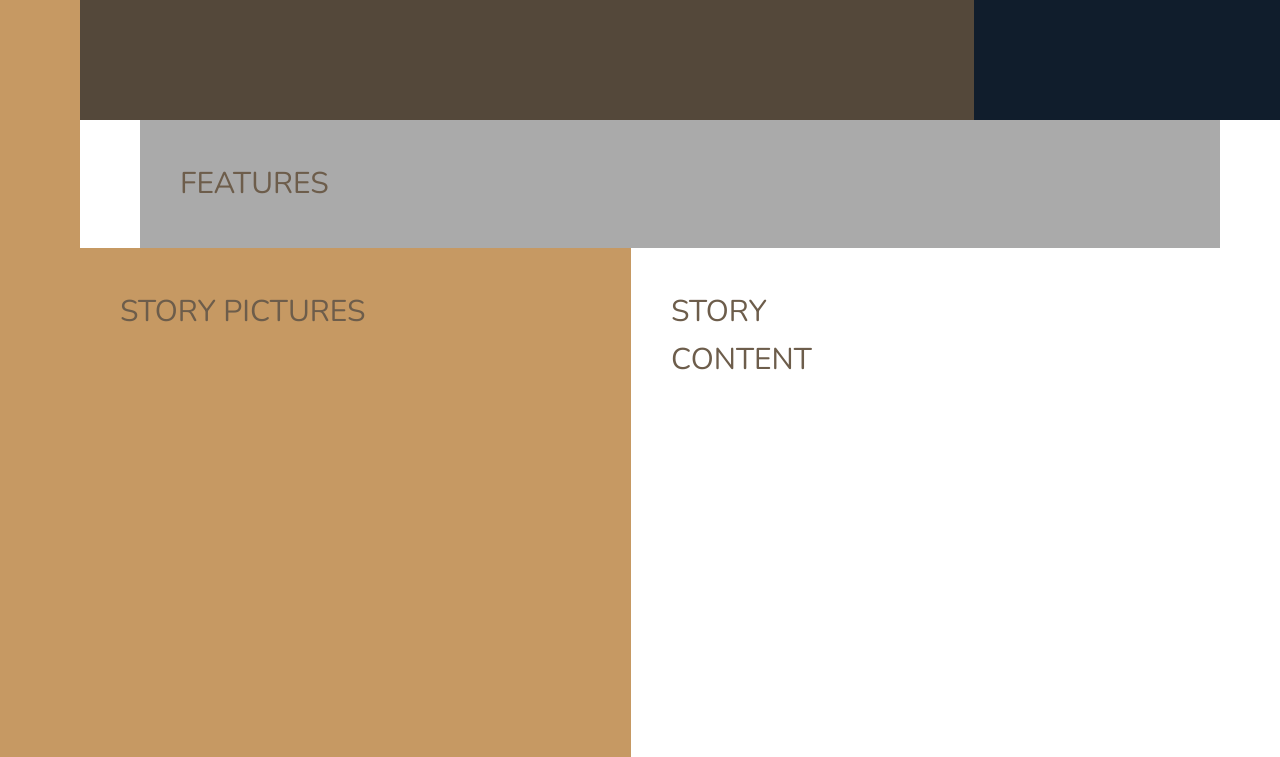
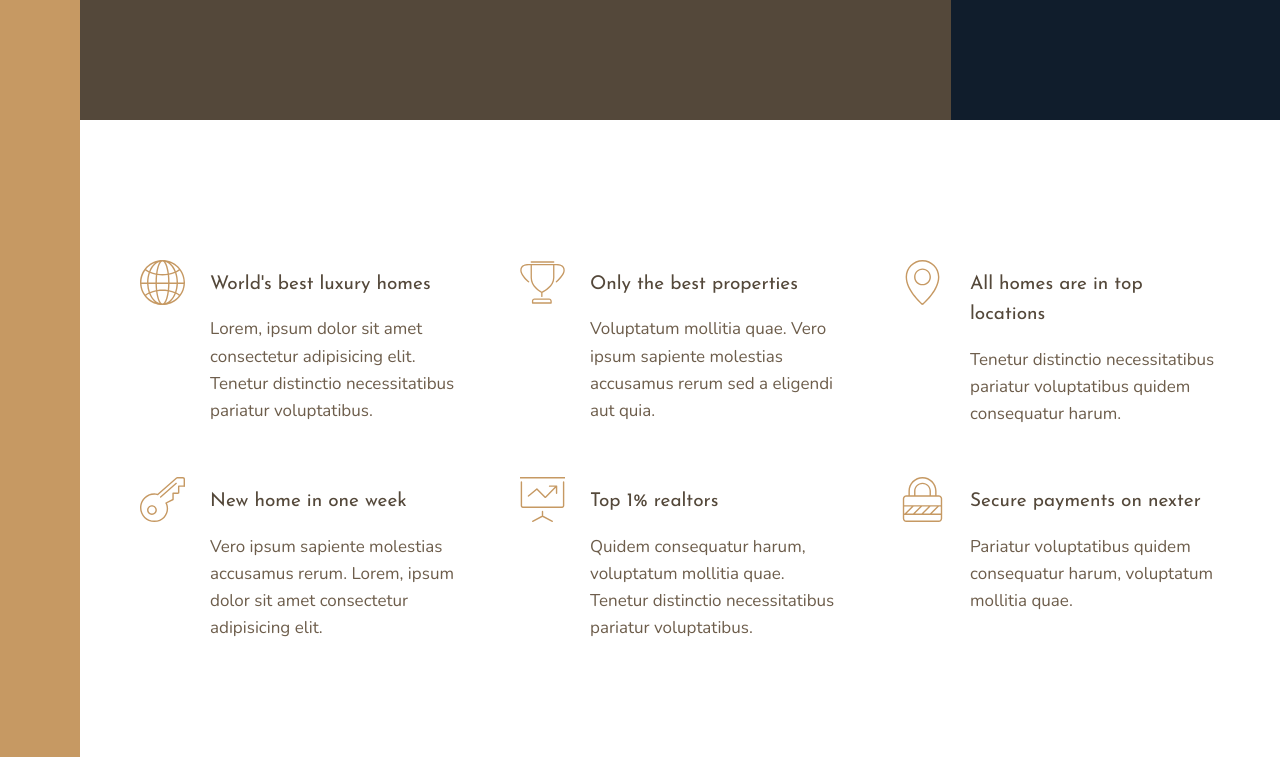
Before and after one commit to MerjenWeb/nexter_css_sass_course, a website: page index.html in a window 1280 px wide. Shown: the part 520-1277 px from the top of the page. Drawn offline with nearby package versions, Linux system fonts and the light colour scheme.

Commit message:
Built the features section (nested grid, responsive component w/o media queries)

```diff
--- a/index.html
+++ b/index.html
@@ -27,7 +27,54 @@
     </div>
 
     <section class="features">
-      FEATURES
+      <div class="feature">
+        <svg class="feature__icon">
+          <use xlink:href="img/sprite.svg#icon-global"></use>
+        </svg>
+        <h4 class="heading-4 heading-4--dark">World's best luxury homes</h4>
+        <p class="feature__text">Lorem, ipsum dolor sit amet consectetur adipisicing elit. Tenetur distinctio
+          necessitatibus pariatur
+          voluptatibus.</p>
+      </div>
+      <div class="feature">
+        <svg class="feature__icon">
+          <use xlink:href="img/sprite.svg#icon-trophy"></use>
+        </svg>
+        <h4 class="heading-4 heading-4--dark">Only the best properties</h4>
+        <p class="feature__text">Voluptatum mollitia quae. Vero ipsum sapiente molestias accusamus rerum sed a eligendi
+          aut quia.</p>
+      </div>
+      <div class="feature">
+        <svg class="feature__icon">
+          <use xlink:href="img/sprite.svg#icon-map-pin"></use>
+        </svg>
+        <h4 class="heading-4 heading-4--dark">All homes are in top locations
+        </h4>
+        <p class="feature__text">Tenetur distinctio necessitatibus pariatur voluptatibus quidem consequatur harum.</p>
+      </div>
+      <div class="feature">
+        <svg class="feature__icon">
+          <use xlink:href="img/sprite.svg#icon-key"></use>
+        </svg>
+        <h4 class="heading-4 heading-4--dark">New home in one week</h4>
+        <p class="feature__text">Vero ipsum sapiente molestias accusamus rerum. Lorem, ipsum dolor sit amet consectetur
+          adipisicing elit.</p>
+      </div>
+      <div class="feature">
+        <svg class="feature__icon">
+          <use xlink:href="img/sprite.svg#icon-presentation"></use>
+        </svg>
+        <h4 class="heading-4 heading-4--dark">Top 1% realtors</h4>
+        <p class="feature__text">Quidem consequatur harum, voluptatum mollitia quae. Tenetur distinctio necessitatibus
+          pariatur voluptatibus.</p>
+      </div>
+      <div class="feature">
+        <svg class="feature__icon">
+          <use xlink:href="img/sprite.svg#icon-lock"></use>
+        </svg>
+        <h4 class="heading-4 heading-4--dark">Secure payments on nexter</h4>
+        <p class="feature__text">Pariatur voluptatibus quidem consequatur harum, voluptatum mollitia quae.</p>
+      </div>
     </section>
 
     <div class="story__pictures">
--- a/sass/_base.scss
+++ b/sass/_base.scss
@@ -52,9 +52,4 @@ body {
 		[center-start] repeat(8, [col-start] minmax(min-content, 14rem) [col-end])
 		[center-end]
 		minmax(6rem, 1fr) [full-end];
-
-	& > * {
-		padding: 40px;
-		font-size: 3rem;
-	}
 }
--- a/sass/_features.scss
+++ b/sass/_features.scss
@@ -1,5 +1,33 @@
 .features {
-	background-color: $color-grey-light-2;
 	grid-column: center-start / center-end;
-	// grid-row: ;
+
+	margin: 15rem 0;
+
+	display: grid;
+	// grid-template-columns: repeat(3, 1fr);
+	// the width of the each track should always stay between 25rem and 1fr
+	grid-template-columns: repeat(auto-fit, minmax(25rem, 1fr));
+	// we dont define rows, they are defined automatically
+	grid-gap: 6rem;
+	align-items: start;
 }
+
+.feature {
+	display: grid;
+	grid-template-columns: min-content 1fr;
+	grid-row-gap: 1.5rem;
+	grid-column-gap: 2.5rem;
+	// stretch by default. visible with smaller text
+
+	&__icon {
+		fill: $color-primary;
+		width: 4.5rem;
+		height: 4.5rem;
+		grid-row: 1 / span 2;
+		transform: translateY(-1rem);
+	}
+
+	&__text {
+		font-size: 1.7rem;
+	}
+}
--- a/sass/_typography.scss
+++ b/sass/_typography.scss
@@ -0,0 +1,28 @@
+%heading {
+	font-family: $font-display;
+	font-weight: 400;
+}
+
+.heading-1 {
+	@extend %heading;
+}
+
+.heading-2 {
+	@extend %heading;
+}
+
+.heading-3 {
+	@extend %heading;
+}
+
+.heading-4 {
+	@extend %heading;
+	font-size: 1.9rem;
+
+	&--light {
+		color: $color-grey-light-1;
+	}
+	&--dark {
+		color: $color-grey-dark-1;
+	}
+}
```
Also changed, not shown: css/style.css.
